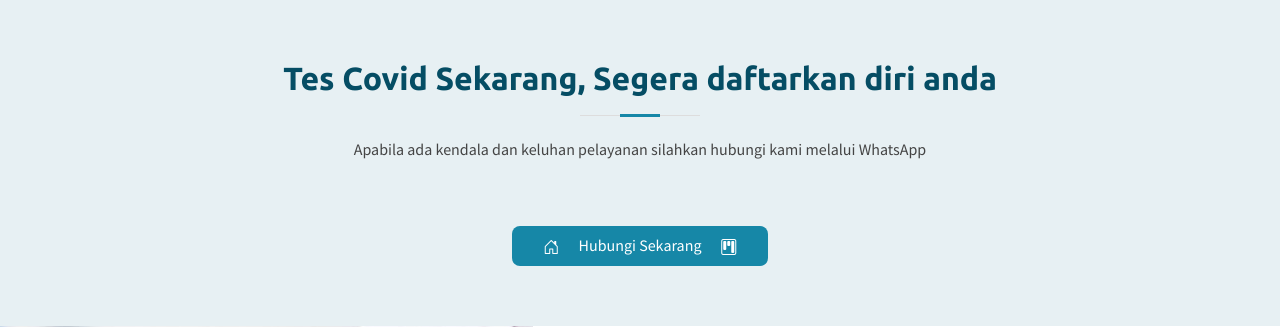
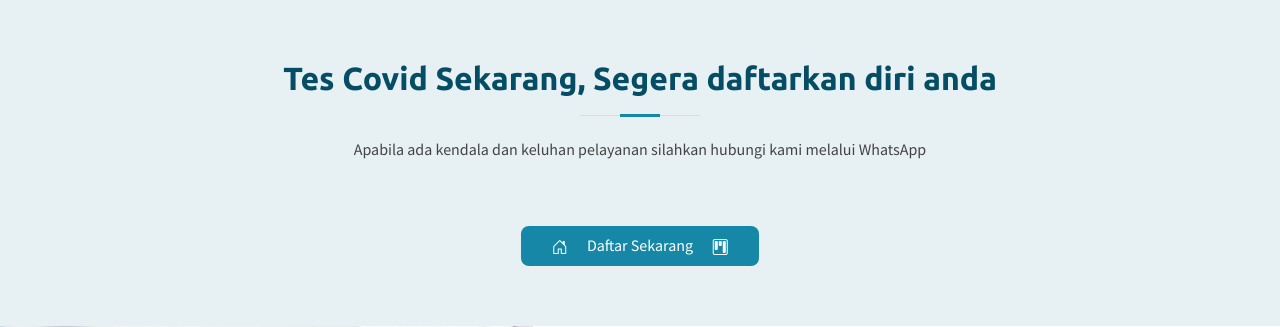
Before and after one commit to NikkiRufiansya/trustmedika, a PHP site: page / in a window 1280 px wide. Shown: the part 2025-2352 px from the top of the page. Run offline with PHP 8.4, Linux system fonts and the light colour scheme; some libraries are stand-ins or nearby versions.

Commit message:
fixed content revision

```diff
--- a/index.php
+++ b/index.php
@@ -84,7 +84,7 @@
 
               Untuk mendapatkan layanan ini, Anda dapat langsung menghubungi Kami langsung untuk respon yang lebih cepat atau klik Daftar sekarang dan Medical Assistant Kami akan menghubungi anda dalam 3x60 Menit</p>
 
-              <a href="https://forms.google.com" class="btn btn-warning">Daftar Sekarang </i></a>
+              <a href="https://docs.google.com/forms/d/e/1FAIpQLSdsvspEz35X2BiGO34woZexGxAFkBBxOquuYKPnDpserz72Ig/viewform" target="_blank" class="btn btn-warning">Daftar Sekarang </i></a>
             </div>
           </div>
 
@@ -128,12 +128,12 @@
 
       <div class="section-title">
         <h2>Tes Covid Sekarang, Segera daftarkan diri anda</h2>
-        <p>Apabila ada kendala dan keluhan pelayanan silahkan hubungi kami melalui WhatsApp</p>
+        <p>Apabila ada kendala dan keluhan pelayanan silahkan hubungi kami melalui WhatsApp </p>
       </div>
       <div class="text-center">
         <a href="https://api.whatsapp.com/send/?phone=6281333836091&text=Halo%2C+saya+ingin+menanyakan+beberapa+hal+terkait+layanan+TrustMedika&app_absent=0" class="btn btn-utama" target="_blank">
           <i class="bi bi-journal-text"></i>
-          <span class="mx-3">Hubungi Sekarang</span>
+          <span class="mx-3">Daftar Sekarang</span>
           <i class="bi bi-link-45deg"></i>
         </a>
       </div>
```
